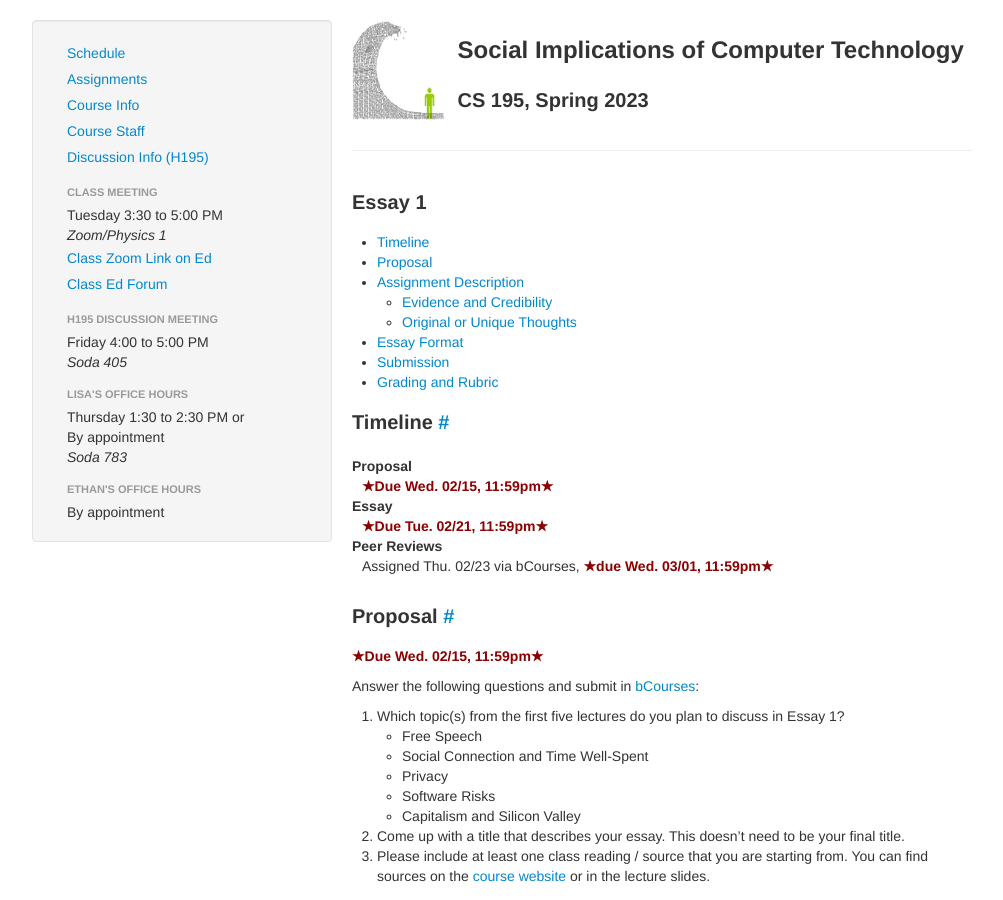
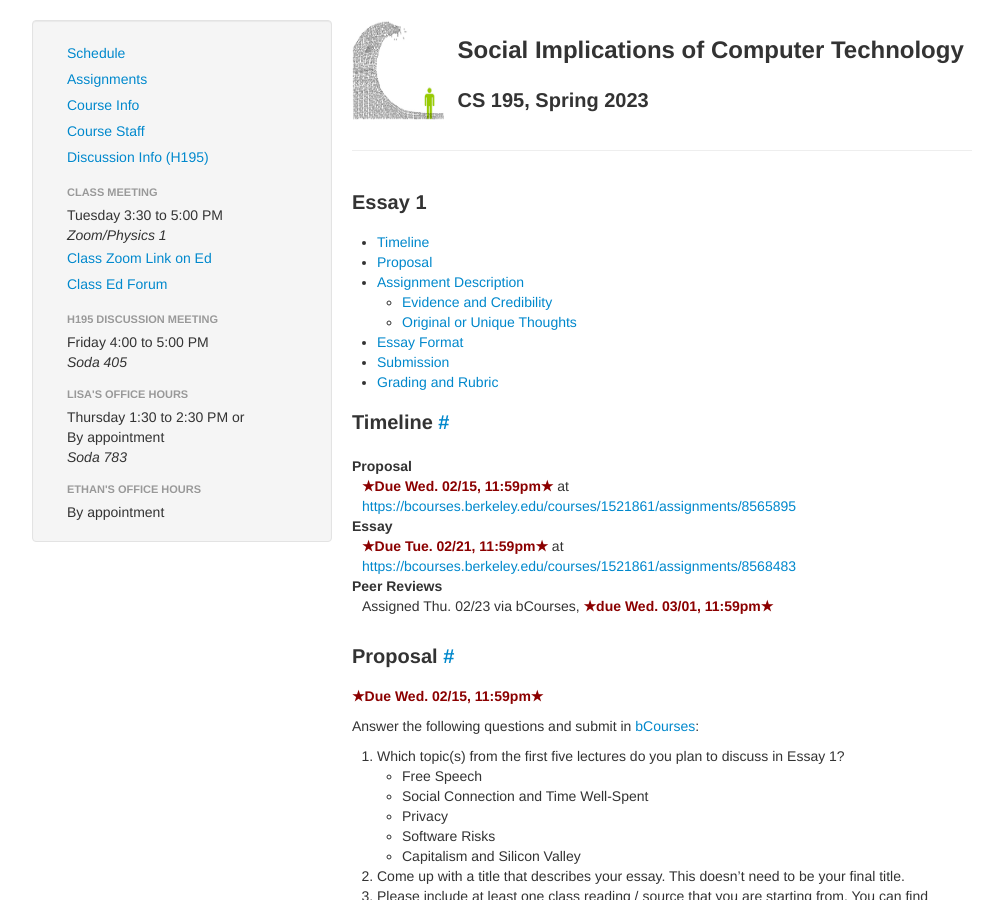
Before and after one commit to Berkeley-CS195/sp23, a Jekyll site: the page built from assignments/essay1.md, in a window 1280 px wide and 900 px high. Shown: the whole window, without its empty margins (138-1141 px from the left). Built offline with Jekyll 4.4.1, drawn with Linux system fonts in a browser that asks for light colours; some of the changed text lies outside the part shown.

Commit message:
Add essay submission links

```diff
--- a/assignments/essay1.md
+++ b/assignments/essay1.md
@@ -27,10 +27,10 @@ has_toc: true
 ## Timeline
 
 Proposal
-: **Due Wed. 02/15, 11:59pm**
+: **Due Wed. 02/15, 11:59pm** at <https://bcourses.berkeley.edu/courses/1521861/assignments/8565895>
 
 Essay
-: **Due Tue. 02/21, 11:59pm**
+: **Due Tue. 02/21, 11:59pm** at <https://bcourses.berkeley.edu/courses/1521861/assignments/8568483>
 
 Peer Reviews
 : Assigned Thu. 02/23 via bCourses, **due Wed. 03/01, 11:59pm**
@@ -173,7 +173,8 @@ Format
 
 ## Submission
 
-The essay will be submitted in bCourses. Please visit our syllabus for our [Accommodations policy](../about.html#accommodations).
+The essay will be submitted in [bCourses](https://bcourses.berkeley.edu/courses/1521861/assignments/8568483).
+Please visit our syllabus for our [Accommodations policy](../about.html#accommodations).
 
 ## Grading and Rubric
 
```
